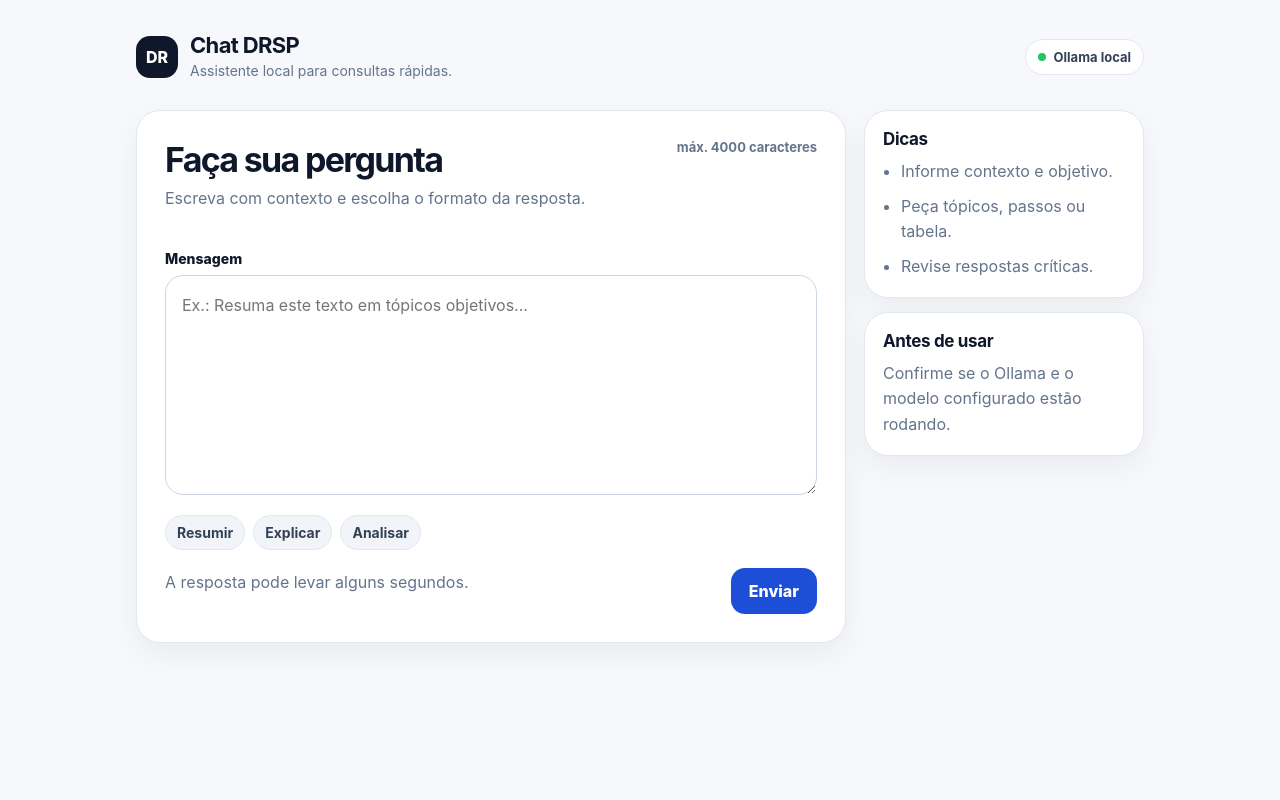
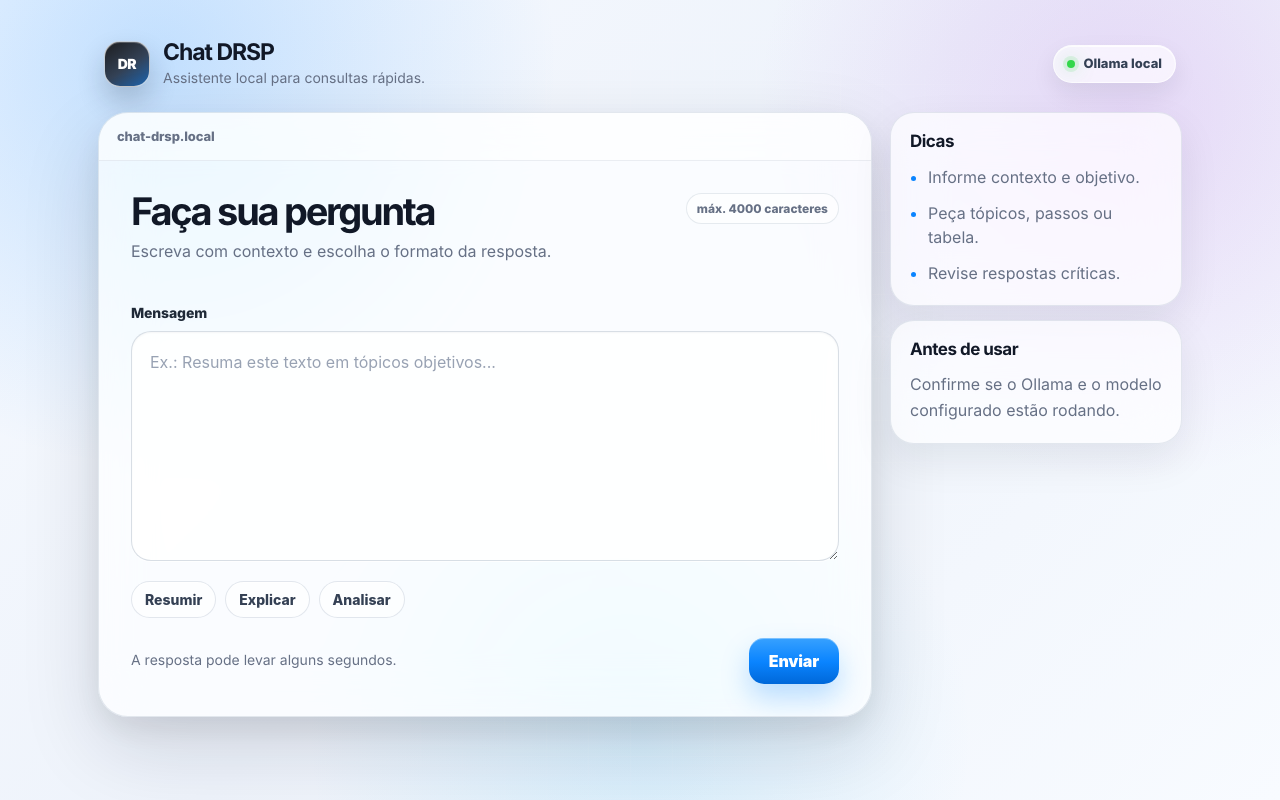
Before and after one commit to mds-matheusrferreira/chat-drsp, a Laravel app: page / in a window 1280 px wide. Run offline with Laravel 12, Linux system fonts and the light colour scheme.

Commit message:
Design novo

```diff
--- a/resources/views/chat.blade.php
+++ b/resources/views/chat.blade.php
@@ -7,18 +7,23 @@
     <style>
         :root {
             color-scheme: light;
-            --bg: #f7f8fb;
-            --surface: #ffffff;
-            --surface-soft: #f1f5f9;
-            --border: #e2e8f0;
-            --text: #0f172a;
-            --muted: #64748b;
-            --primary: #1d4ed8;
-            --primary-dark: #1e40af;
-            --primary-soft: #eff6ff;
-            --danger: #b91c1c;
-            --danger-soft: #fef2f2;
-            font-family: Inter, ui-sans-serif, system-ui, -apple-system, BlinkMacSystemFont, "Segoe UI", sans-serif;
+            --bg: #eef3fb;
+            --glass: rgba(255, 255, 255, 0.72);
+            --glass-strong: rgba(255, 255, 255, 0.88);
+            --surface: rgba(255, 255, 255, 0.78);
+            --surface-soft: rgba(248, 250, 252, 0.76);
+            --border: rgba(148, 163, 184, 0.24);
+            --border-strong: rgba(148, 163, 184, 0.36);
+            --text: #111827;
+            --muted: #667085;
+            --primary: #0a84ff;
+            --primary-dark: #0068d9;
+            --primary-soft: rgba(10, 132, 255, 0.10);
+            --danger: #b42318;
+            --danger-soft: rgba(254, 228, 226, 0.78);
+            --shadow: 0 30px 80px rgba(15, 23, 42, 0.14), 0 12px 32px rgba(15, 23, 42, 0.08);
+            --shadow-soft: 0 16px 40px rgba(15, 23, 42, 0.08);
+            font-family: -apple-system, BlinkMacSystemFont, "SF Pro Display", "SF Pro Text", Inter, ui-sans-serif, system-ui, sans-serif;
         }
 
         * {
@@ -32,8 +37,24 @@
         body {
             min-height: 100vh;
             margin: 0;
-            background: var(--bg);
+            background:
+                radial-gradient(circle at 12% 8%, rgba(10, 132, 255, 0.22), transparent 30%),
+                radial-gradient(circle at 88% 14%, rgba(175, 82, 222, 0.18), transparent 28%),
+                radial-gradient(circle at 50% 92%, rgba(90, 200, 250, 0.18), transparent 34%),
+                linear-gradient(135deg, #f7faff 0%, #eef3fb 48%, #f8fbff 100%);
             color: var(--text);
+            -webkit-font-smoothing: antialiased;
+            text-rendering: geometricPrecision;
+        }
+
+        body::before {
+            position: fixed;
+            inset: 0;
+            z-index: -1;
+            background-image: linear-gradient(rgba(255, 255, 255, 0.22) 1px, transparent 1px), linear-gradient(90deg, rgba(255, 255, 255, 0.18) 1px, transparent 1px);
+            background-size: 42px 42px;
+            content: "";
+            mask-image: radial-gradient(circle at center, black, transparent 72%);
         }
 
         button,
@@ -41,10 +62,14 @@
             font: inherit;
         }
 
+        button {
+            -webkit-tap-highlight-color: transparent;
+        }
+
         .page {
-            width: min(100%, 1040px);
+            width: min(100%, 1120px);
             margin: 0 auto;
-            padding: 32px 16px;
+            padding: 38px 18px;
         }
 
         .topbar {
@@ -52,24 +77,29 @@
             gap: 16px;
             align-items: center;
             justify-content: space-between;
-            margin-bottom: 28px;
+            margin-bottom: 22px;
+            padding: 0 6px;
         }
 
         .brand {
             display: flex;
-            gap: 12px;
+            gap: 13px;
             align-items: center;
         }
 
         .mark {
             display: grid;
-            width: 42px;
-            height: 42px;
+            width: 46px;
+            height: 46px;
             place-items: center;
-            border-radius: 14px;
-            background: var(--text);
+            border: 1px solid rgba(255, 255, 255, 0.72);
+            border-radius: 16px;
+            background: linear-gradient(145deg, #1d1d1f 0%, #334155 54%, #0a84ff 140%);
+            box-shadow: 0 14px 28px rgba(15, 23, 42, 0.20), inset 0 1px 0 rgba(255, 255, 255, 0.24);
             color: #ffffff;
-            font-weight: 800;
+            font-size: 14px;
+            font-weight: 900;
+            letter-spacing: -0.04em;
         }
 
         h1,
@@ -80,8 +110,8 @@
 
         h1 {
             margin-bottom: 2px;
-            font-size: 22px;
-            letter-spacing: -0.03em;
+            font-size: 23px;
+            letter-spacing: -0.045em;
         }
 
         .subtitle,
@@ -100,38 +130,70 @@
             display: inline-flex;
             gap: 8px;
             align-items: center;
-            padding: 9px 12px;
-            border: 1px solid var(--border);
+            padding: 10px 13px;
+            border: 1px solid rgba(255, 255, 255, 0.68);
             border-radius: 999px;
-            background: var(--surface);
-            color: #334155;
+            background: rgba(255, 255, 255, 0.66);
+            box-shadow: inset 0 1px 0 rgba(255, 255, 255, 0.80), 0 10px 24px rgba(15, 23, 42, 0.08);
+            color: #344054;
             font-size: 13px;
-            font-weight: 700;
+            font-weight: 800;
+            backdrop-filter: blur(18px) saturate(150%);
         }
 
         .dot {
             width: 8px;
             height: 8px;
             border-radius: 999px;
-            background: #22c55e;
+            background: #32d74b;
+            box-shadow: 0 0 0 4px rgba(50, 215, 75, 0.13), 0 0 18px rgba(50, 215, 75, 0.55);
         }
 
         .layout {
             display: grid;
-            grid-template-columns: minmax(0, 1fr) 280px;
+            grid-template-columns: minmax(0, 1fr) 292px;
             gap: 18px;
+            align-items: start;
         }
 
         .card,
         .panel {
             border: 1px solid var(--border);
-            border-radius: 24px;
-            background: var(--surface);
-            box-shadow: 0 12px 30px rgba(15, 23, 42, 0.05);
+            background: var(--glass);
+            box-shadow: var(--shadow-soft);
+            backdrop-filter: blur(26px) saturate(170%);
+            -webkit-backdrop-filter: blur(26px) saturate(170%);
         }
 
         .card {
-            padding: clamp(18px, 4vw, 28px);
+            overflow: hidden;
+            border-radius: 30px;
+            box-shadow: var(--shadow);
+        }
+
+        .window-bar {
+            display: flex;
+            align-items: center;
+            justify-content: space-between;
+            min-height: 48px;
+            padding: 14px 18px;
+            border-bottom: 1px solid rgba(148, 163, 184, 0.18);
+            background: rgba(255, 255, 255, 0.44);
+        }
+
+        .window-title {
+            color: #667085;
+            font-size: 13px;
+            font-weight: 800;
+            letter-spacing: -0.01em;
+        }
+
+        .window-spacer {
+            width: 56px;
+        }
+
+        .card-body {
+            padding: clamp(20px, 4vw, 32px);
         }
 
         .card-header {
@@ -139,20 +201,25 @@
             gap: 14px;
             align-items: flex-start;
             justify-content: space-between;
-            margin-bottom: 22px;
+            margin-bottom: 24px;
         }
 
         h2 {
-            margin-bottom: 6px;
-            font-size: clamp(24px, 4vw, 34px);
-            letter-spacing: -0.05em;
+            margin-bottom: 7px;
+            font-size: clamp(26px, 4vw, 38px);
+            letter-spacing: -0.06em;
+            line-height: 1.02;
         }
 
         .limit {
             flex-shrink: 0;
+            padding: 7px 10px;
+            border: 1px solid rgba(148, 163, 184, 0.22);
+            border-radius: 999px;
+            background: rgba(255, 255, 255, 0.54);
             color: var(--muted);
-            font-size: 13px;
-            font-weight: 700;
+            font-size: 12px;
+            font-weight: 800;
         }
 
         form {
@@ -162,51 +229,68 @@
 
         label {
             display: block;
-            margin-bottom: 8px;
+            margin-bottom: 9px;
+            color: #1f2937;
             font-size: 14px;
-            font-weight: 800;
+            font-weight: 850;
+            letter-spacing: -0.01em;
         }
 
         textarea {
             width: 100%;
-            min-height: 220px;
-            padding: 16px;
+            min-height: 230px;
+            padding: 17px 18px;
             resize: vertical;
-            border: 1px solid #cbd5e1;
-            border-radius: 18px;
+            border: 1px solid var(--border-strong);
+            border-radius: 20px;
             outline: none;
-            background: #ffffff;
+            background: rgba(255, 255, 255, 0.82);
+            box-shadow: inset 0 1px 2px rgba(15, 23, 42, 0.04), 0 1px 0 rgba(255, 255, 255, 0.7);
             color: var(--text);
             font-size: 16px;
             line-height: 1.7;
-            transition: border-color 0.2s ease, box-shadow 0.2s ease;
+            transition: border-color 0.2s ease, box-shadow 0.2s ease, background 0.2s ease;
+        }
+
+        textarea::placeholder {
+            color: #98a2b3;
         }
 
         textarea:focus {
-            border-color: var(--primary);
-            box-shadow: 0 0 0 4px rgba(29, 78, 216, 0.10);
+            border-color: rgba(10, 132, 255, 0.72);
+            background: rgba(255, 255, 255, 0.94);
+            box-shadow: 0 0 0 4px rgba(10, 132, 255, 0.14), inset 0 1px 2px rgba(15, 23, 42, 0.04);
         }
 
         .quick {
             display: flex;
             flex-wrap: wrap;
-            gap: 8px;
+            gap: 9px;
         }
 
         .chip {
-            border: 1px solid var(--border);
+            border: 1px solid rgba(148, 163, 184, 0.26);
             border-radius: 999px;
-            background: var(--surface-soft);
-            color: #334155;
+            background: rgba(255, 255, 255, 0.58);
+            box-shadow: inset 0 1px 0 rgba(255, 255, 255, 0.72);
+            color: #344054;
             cursor: pointer;
-            padding: 8px 11px;
+            padding: 9px 13px;
             font-size: 14px;
-            font-weight: 700;
+            font-weight: 800;
+            transition: transform 0.18s ease, border-color 0.18s ease, box-shadow 0.18s ease, color 0.18s ease, background 0.18s ease;
         }
 
         .chip:hover {
-            border-color: #bfdbfe;
-            color: var(--primary);
+            transform: translateY(-1px);
+            border-color: rgba(10, 132, 255, 0.32);
+            background: rgba(10, 132, 255, 0.08);
+            box-shadow: 0 10px 22px rgba(15, 23, 42, 0.08);
+            color: var(--primary-dark);
+        }
+
+        .chip:active {
+            transform: translateY(0);
         }
 
         .actions {
@@ -214,51 +298,79 @@
             gap: 14px;
             align-items: center;
             justify-content: space-between;
-            padding-top: 2px;
+            padding-top: 4px;
+        }
+
+        .note {
+            margin-bottom: 0;
+            font-size: 14px;
         }
 
         .submit {
             border: 0;
-            border-radius: 14px;
-            background: var(--primary);
+            border-radius: 15px;
+            background: linear-gradient(180deg, #37a1ff 0%, #0a84ff 52%, #0068d9 100%);
+            box-shadow: inset 0 1px 0 rgba(255, 255, 255, 0.34), 0 14px 28px rgba(10, 132, 255, 0.26);
             color: #ffffff;
             cursor: pointer;
-            padding: 13px 18px;
-            font-weight: 800;
+            padding: 13px 20px;
+            font-weight: 900;
+            letter-spacing: -0.01em;
+            transition: transform 0.18s ease, box-shadow 0.18s ease, filter 0.18s ease;
         }
 
         .submit:hover {
-            background: var(--primary-dark);
+            transform: translateY(-1px);
+            box-shadow: inset 0 1px 0 rgba(255, 255, 255, 0.38), 0 18px 34px rgba(10, 132, 255, 0.30);
+            filter: saturate(1.04);
+        }
+
+        .submit:active {
+            transform: translateY(1px);
+            box-shadow: inset 0 1px 0 rgba(255, 255, 255, 0.26), 0 9px 20px rgba(10, 132, 255, 0.22);
         }
 
         .alert {
-            margin-top: 20px;
-            border-radius: 18px;
+            margin-top: 22px;
+            border-radius: 22px;
             padding: 18px;
             line-height: 1.75;
             white-space: pre-wrap;
         }
 
         .answer {
-            border: 1px solid #bfdbfe;
-            background: var(--primary-soft);
+            border: 1px solid rgba(10, 132, 255, 0.22);
+            background: linear-gradient(180deg, rgba(255, 255, 255, 0.86), rgba(10, 132, 255, 0.08));
+            box-shadow: inset 0 1px 0 rgba(255, 255, 255, 0.76);
             color: #1e293b;
         }
 
         .answer-title {
-            margin-bottom: 10px;
-            color: var(--primary);
-            font-size: 13px;
-            font-weight: 900;
-            letter-spacing: 0.12em;
+            display: inline-flex;
+            align-items: center;
+            margin-bottom: 11px;
+            color: var(--primary-dark);
+            font-size: 12px;
+            font-weight: 950;
+            letter-spacing: 0.13em;
             text-transform: uppercase;
         }
 
+        .answer-title::before {
+            width: 8px;
+            height: 8px;
+            margin-right: 8px;
+            border-radius: 999px;
+            background: var(--primary);
+            box-shadow: 0 0 0 4px rgba(10, 132, 255, 0.12);
+            content: "";
+        }
+
         .error {
-            border: 1px solid #fecaca;
+            border: 1px solid rgba(240, 68, 56, 0.24);
             background: var(--danger-soft);
             color: var(--danger);
-            font-weight: 700;
+            font-weight: 750;
         }
 
         .side {
@@ -268,22 +380,28 @@
         }
 
         .panel {
-            padding: 18px;
+            border-radius: 24px;
+            padding: 19px;
         }
 
         .panel h2 {
-            margin-bottom: 10px;
+            margin-bottom: 12px;
             font-size: 17px;
-            letter-spacing: -0.02em;
+            letter-spacing: -0.03em;
+            line-height: 1.2;
         }
 
         .panel ul {
             display: grid;
-            gap: 10px;
+            gap: 11px;
             margin: 0;
             padding-left: 18px;
             color: var(--muted);
             line-height: 1.55;
+        }
+
+        .panel li::marker {
+            color: var(--primary);
         }
 
         .panel p {
@@ -356,6 +495,12 @@
 
         <section class="layout">
             <div class="card">
+                <div class="window-bar" aria-hidden="true">
+                    <div class="window-title">chat-drsp.local</div>
+                    <div class="window-spacer"></div>
+                </div>
+
+                <div class="card-body">
                     <div class="card-header">
                         <div>
                             <h2>Faça sua pergunta</h2>
@@ -415,5 +561,16 @@
             </aside>
         </section>
     </main>
+
+    <script>
+        document.querySelectorAll('[data-prompt]').forEach((button) => {
+            button.addEventListener('click', () => {
+                const textarea = document.getElementById('message');
+
+                textarea.value = button.dataset.prompt;
+                textarea.focus();
+            });
+        });
+    </script>
 </body>
 </html>
```
Also changed, not shown: other parts of resources/views/chat.blade.php (+29 -7 lines), 1 other file. Lines whose indentation alone changed are shown as unchanged.
